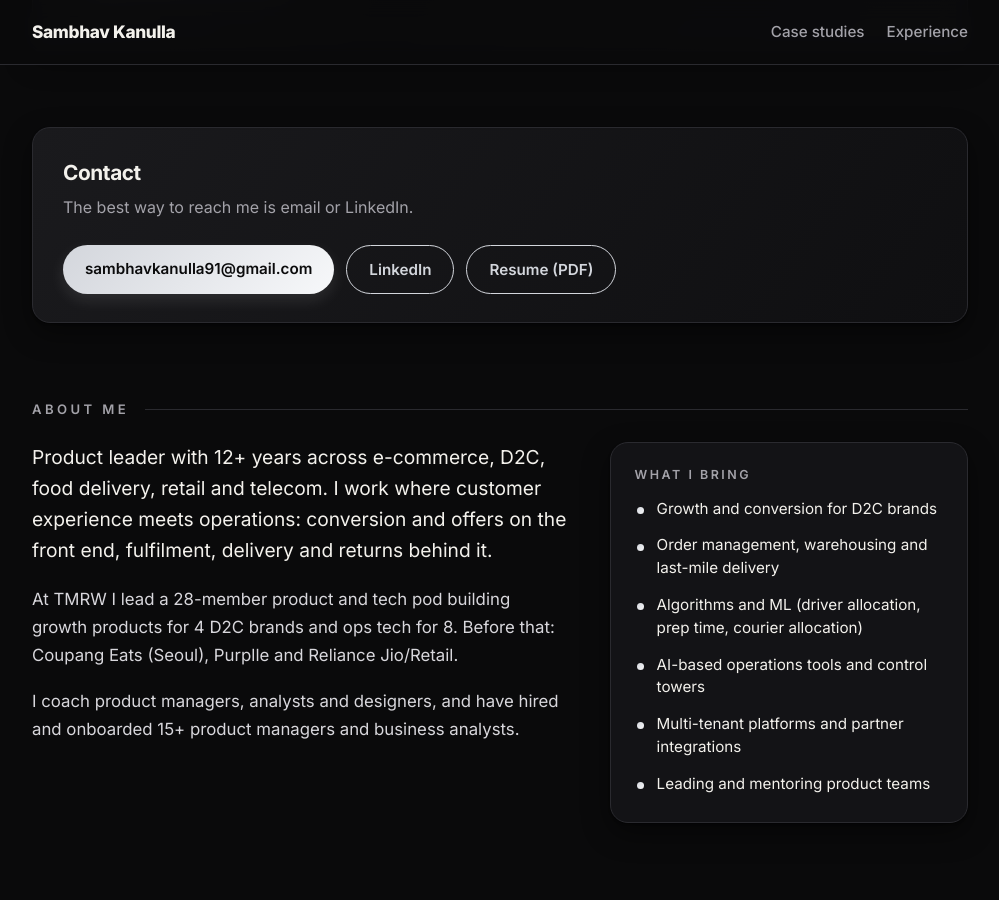
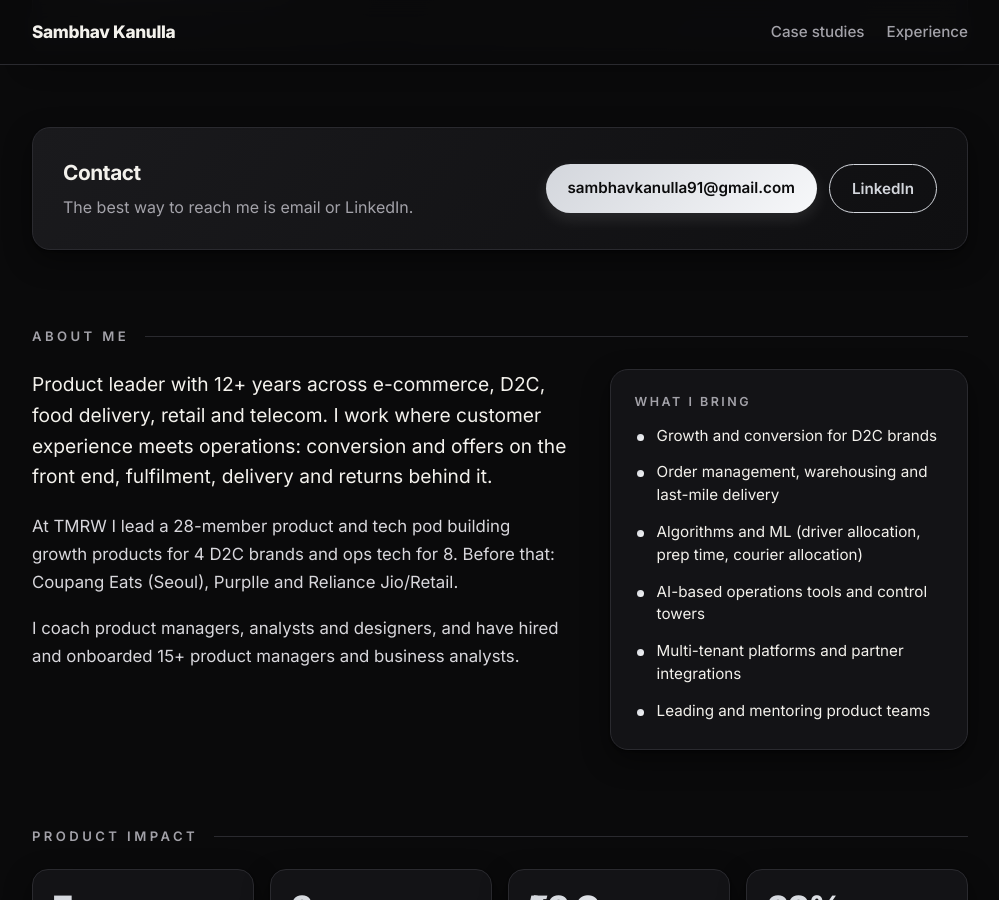
Before and after one commit to sambhavkanulla/sambhavkanulla.github.io, a Jekyll site: the page built from index.html, in a window 1280 px wide and 900 px high, scrolled down 635 px. Shown: the whole window, without its empty margins (140-1139 px from the left). Built offline with Jekyll 4.4.1, drawn with Linux system fonts in a browser that asks for light colours.

Commit message:
Home: remove duplicate Resume button from Contact card
Co-Authored-By: Claude Sonnet 5.5 <noreply@anthropic.com>
Claude-Session: https://claude.ai/code/session_01PrKmB98M39T9226rhsuyd2

```diff
--- a/index.html
+++ b/index.html
@@ -28,7 +28,6 @@ title: "Product Leader"
     <p class="cta-row">
       <a class="btn" href="mailto:{{ p.email }}">{{ p.email }}</a>
       <a class="btn btn-ghost" href="{{ p.linkedin }}" target="_blank" rel="noopener">LinkedIn</a>
-      {% if p.resume_file != "" %}<a class="btn btn-ghost" href="{{ p.resume_file | relative_url }}">Resume (PDF)</a>{% endif %}
     </p>
   </div>
 </section>
```
